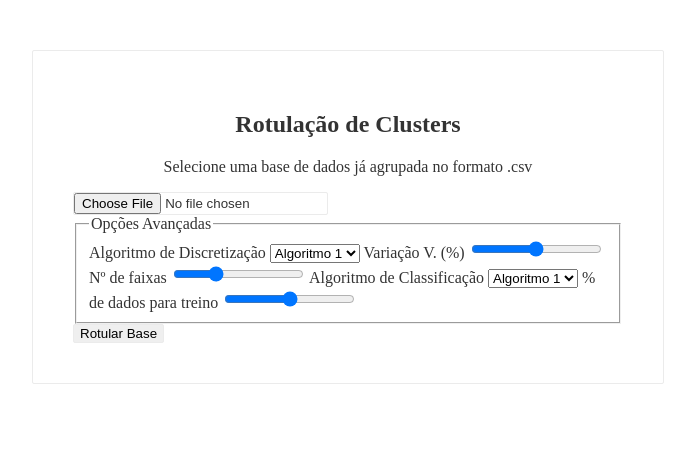
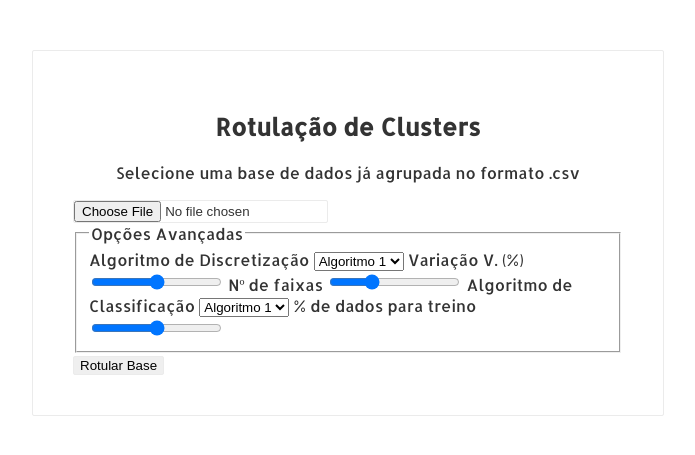
Before and after one commit to KaioDelmondes/lina-ic, a Flask app: page / in a window 1280 px wide. Shown: the top 455 px of the page, without its empty margins (292-987 px from the left). Run offline with Flask 2, Linux system fonts and the light colour scheme; style sheets or scripts are compiled from the project's sources.

Commit message:
Fonte adicionada ao estilo.

```diff
--- a/static/css/style.less
+++ b/static/css/style.less
@@ -1,6 +1,12 @@
 @nice-blue: #007BFF;
 @dark-color: #333333;
 @light-color: #EBEBEB;
+@fonts: '../fonts';
+
+@font-face {
+  font-family: Allerta;
+  src: url('@{fonts}/Allerta/Allerta-Regular.ttf');
+}
 
 .centro {
   text-align: center;
@@ -20,6 +26,7 @@
 }
 
 body {
+  font-family: Allerta;
   color: @dark-color;
 }
 
```
